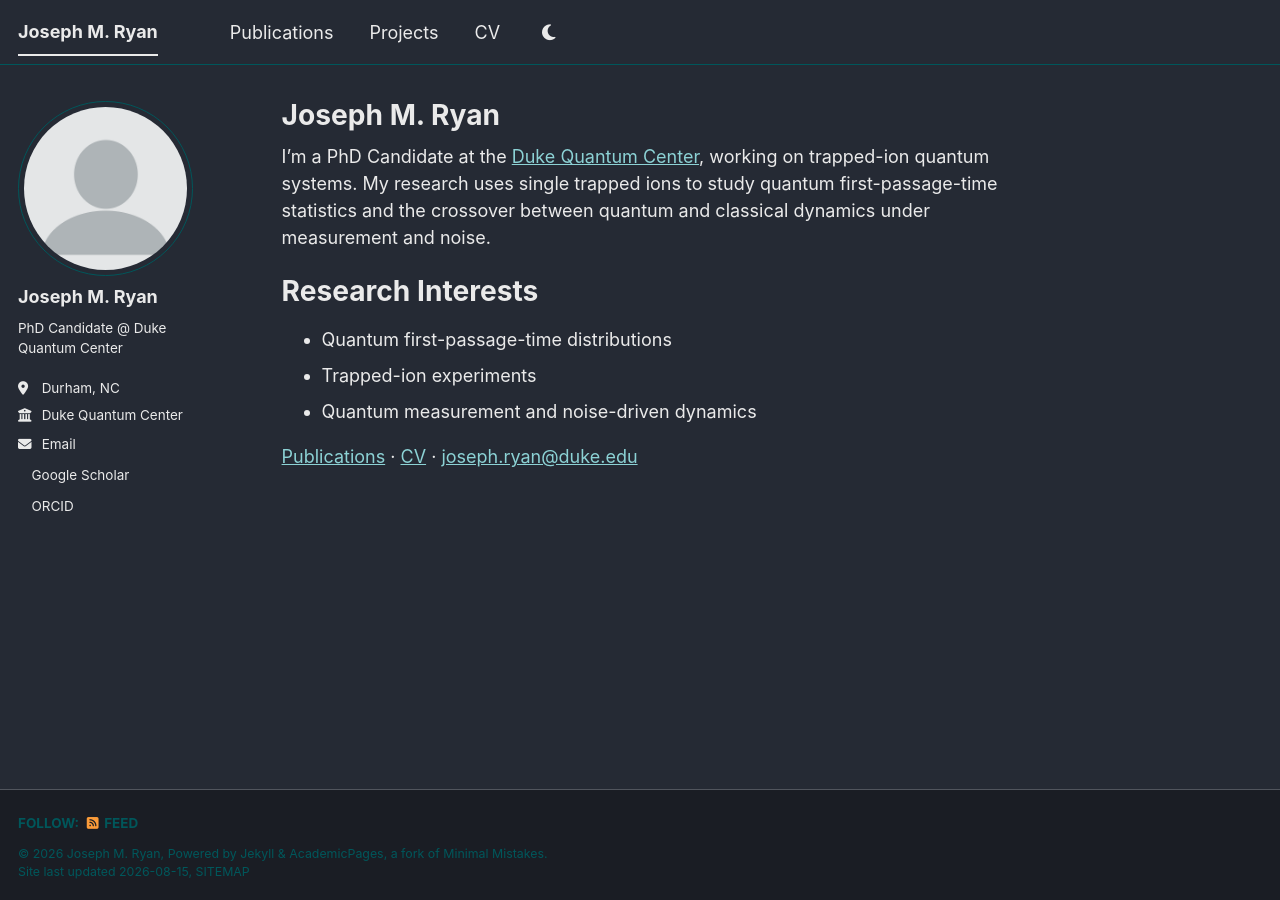
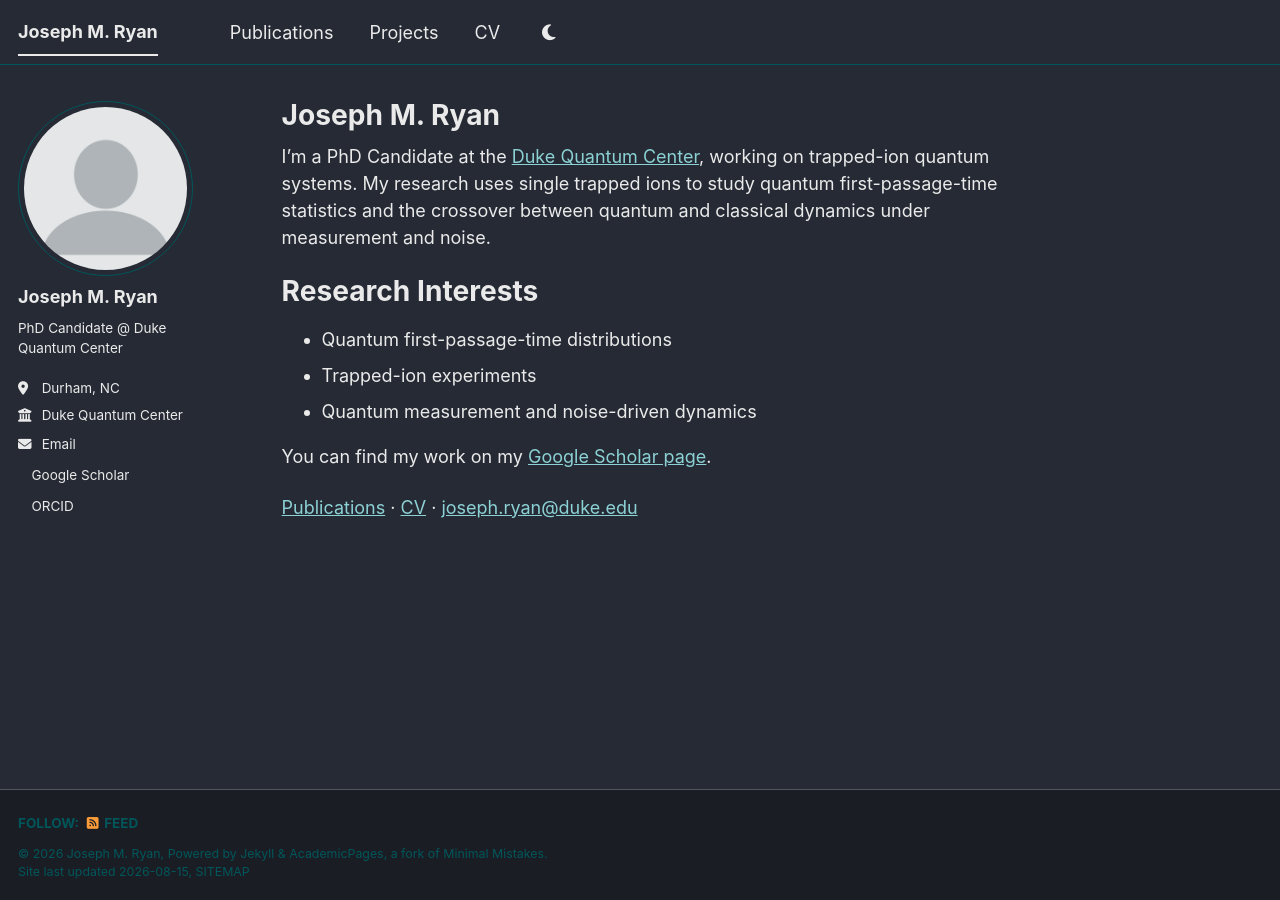
Before and after one commit to joseph-ryan-quantum/joseph-ryan-quantum.github.io, a Jekyll site: the page built from _pages/about.md, in a window 1280 px wide. Built offline with Jekyll 4.4.1, drawn with Linux system fonts in a browser that asks for light colours; a style sheet for code colours, icons or effects is not loaded.

Commit message:
Add Google Scholar line directly to homepage

```diff
--- a/_pages/about.md
+++ b/_pages/about.md
@@ -15,4 +15,6 @@ Research Interests
 - Trapped-ion experiments
 - Quantum measurement and noise-driven dynamics
 
+You can find my work on my [Google Scholar page](https://scholar.google.com/citations?user=ZuAt-UwAAAAJ&hl=en).
+
 [Publications](/publications/) · [CV](/cv/) · [joseph.ryan@duke.edu](mailto:joseph.ryan@duke.edu)
```
